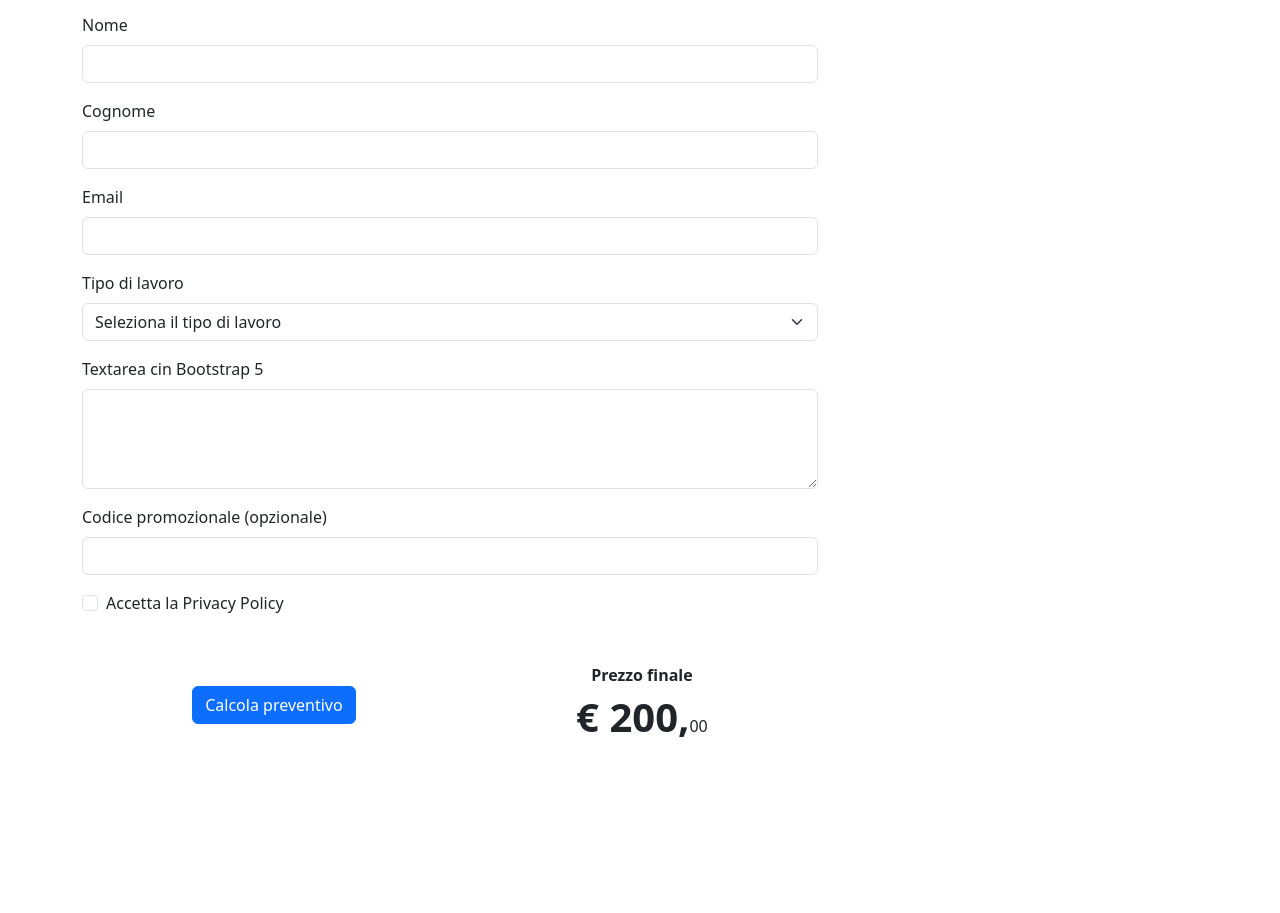
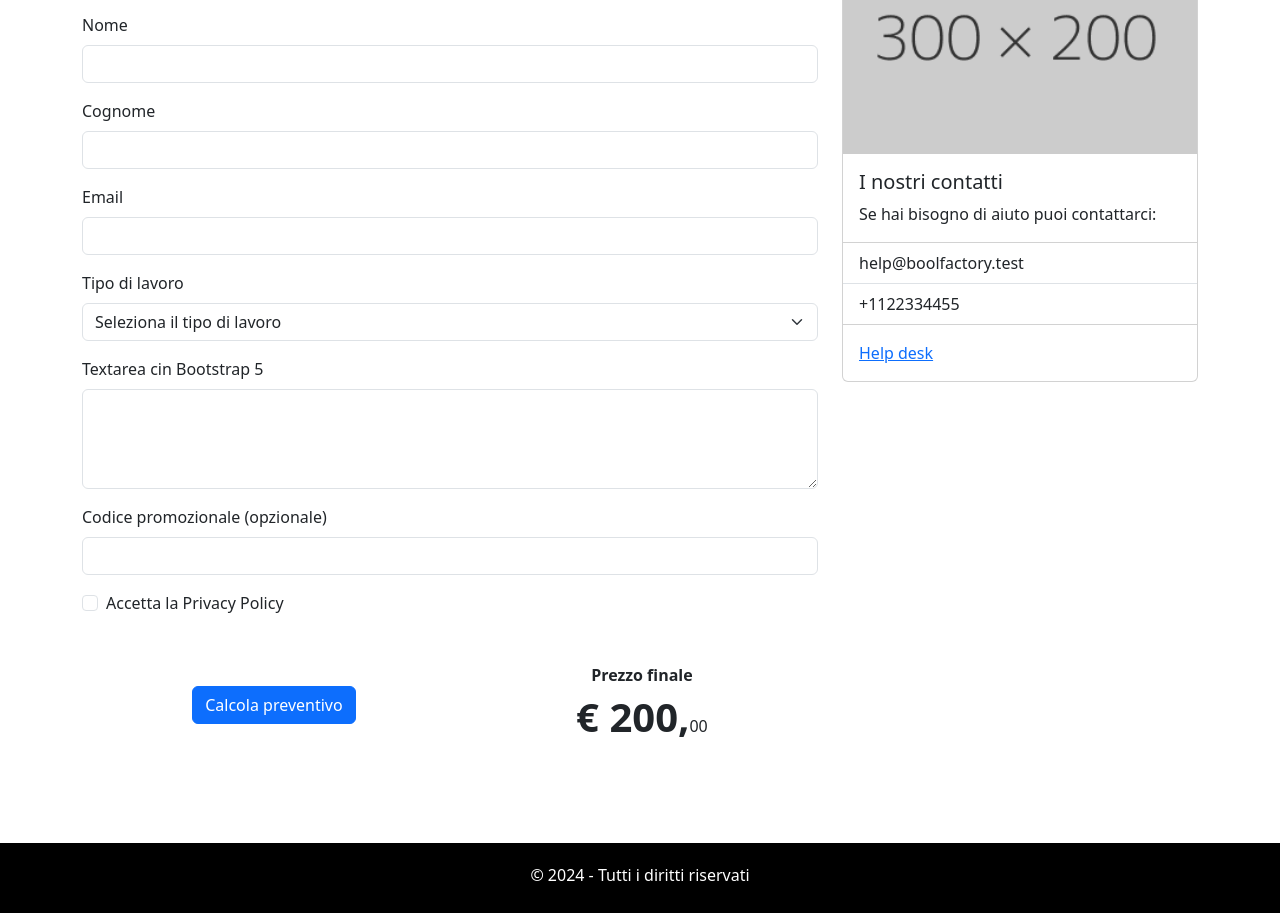
Before and after one commit to joseph10088/bootstrap-preventivo, a plain HTML site: page index.html in a window 1280 px wide. Shown: the part 155-1068 px from the top of the page. Before the commit the page ends 950 px from the top, so only its background shows below. Drawn offline with nearby package versions, Linux system fonts and the light colour scheme.

Commit message:
add card add footer add img card add card colonna 2

```diff
--- /dev/null
+++ b/css/app.css
@@ -0,0 +1,10 @@
+footer {
+    background-color: black;
+    height: 70px;
+}
+
+footer p {
+    color: white;
+    text-align: center;
+    padding: 20px;
+}
--- a/index.html
+++ b/index.html
@@ -4,6 +4,7 @@
     <meta charset="UTF-8">
     <meta name="viewport" content="width=device-width, initial-scale=1.0">
     <link href="https://cdn.jsdelivr.net/npm/bootstrap@5.3.6/dist/css/bootstrap.min.css" rel="stylesheet" integrity="sha384-4Q6Gf2aSP4eDXB8Miphtr37CMZZQ5oXLH2yaXMJ2w8e2ZtHTl7GptT4jmndRuHDT" crossorigin="anonymous">
+    <link rel="stylesheet" href="./css/app.css">
     <title>bootstrap preventivo</title>
 </head>
 <body>
@@ -34,10 +35,10 @@
     <main>
         <div class="container-lg">
             <section class="mt-3">
-                <h1>Richiesta Preventivo</h1>
-                <p>Compila il form per richiedere un preventivo per i nostri servizi di sviluppo.</p>
                 <div class="row">
-                    <div class="col-8">
+                    <div class="col-sm-12 col-md-8 mb-5">
+                        <h1>Richiesta Preventivo</h1>
+                        <p>Compila il form per richiedere un preventivo per i nostri servizi di sviluppo.</p>
                         <form action="">
                             <div class="mb-3">
                                 <label for="nomeUtente" class="form-label">Nome</label>
@@ -82,12 +83,31 @@
                             </div>
                         </form>
                     </div>
-                    <div class="col-4"></div>
+                    <div class="col-sm-12 col-md-4 mb-5">
+                        <div class="card">
+                            <img src="./img/img.png" class="card-img-top" alt="...">
+                            <div class="card-body">
+                                <h5 class="card-title">I nostri contatti</h5>
+                                <p class="card-text">Se hai bisogno di aiuto puoi contattarci:</p>
+                            </div>
+                            <ul class="list-group list-group-flush">
+                                <li class="list-group-item">help@boolfactory.test</li>
+                                <li class="list-group-item">+1122334455</li>
+                            </ul>
+                            <div class="card-body">
+                                <a href="#" class="card-link">Help desk</a>
+                            </div>
+                            </div>
+                    </div>
                 </div>
             </section>
         </div>
     </main>
 
+    <footer>
+        <p>&copy; 2024 - Tutti i diritti riservati</p>
+    </footer>
+
     <script src="https://cdn.jsdelivr.net/npm/bootstrap@5.3.6/dist/js/bootstrap.bundle.min.js" integrity="sha384-j1CDi7MgGQ12Z7Qab0qlWQ/Qqz24Gc6BM0thvEMVjHnfYGF0rmFCozFSxQBxwHKO" crossorigin="anonymous"></script>
 </body>
 </html>
```
Also changed, not shown: img/img.png (added).
